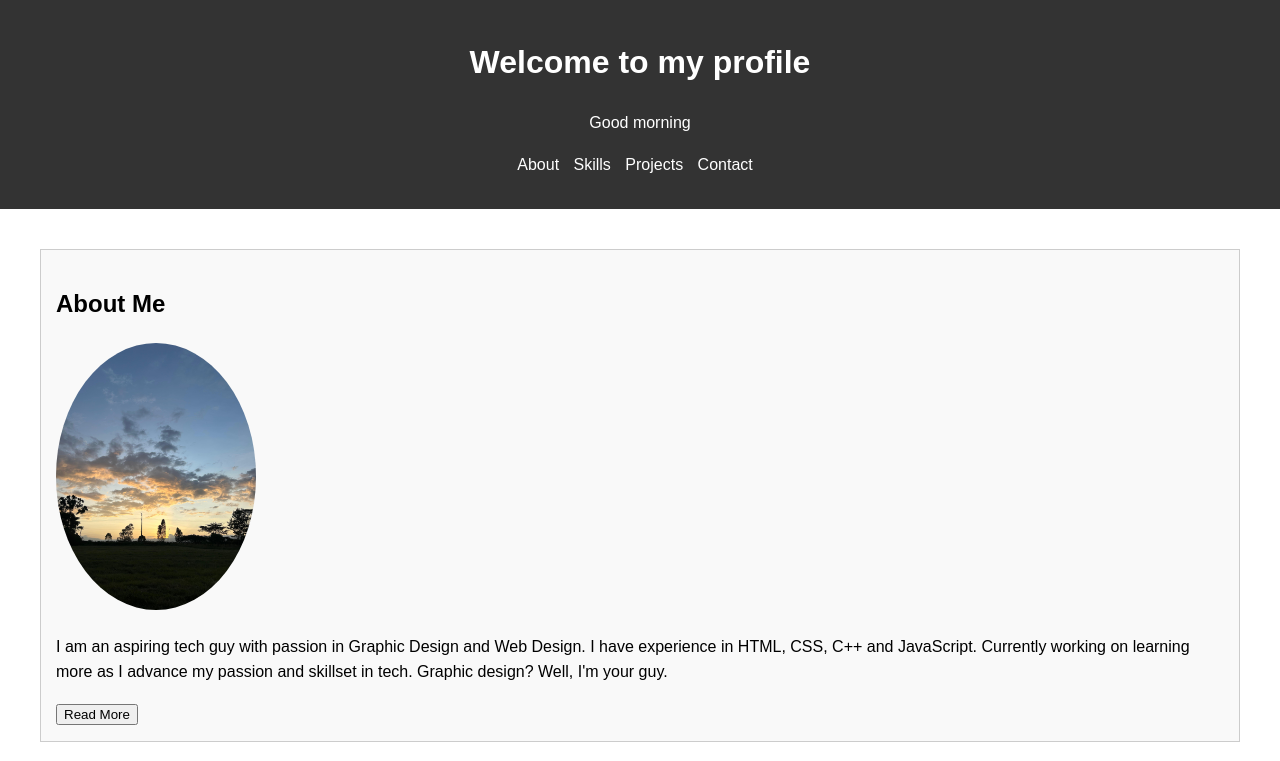
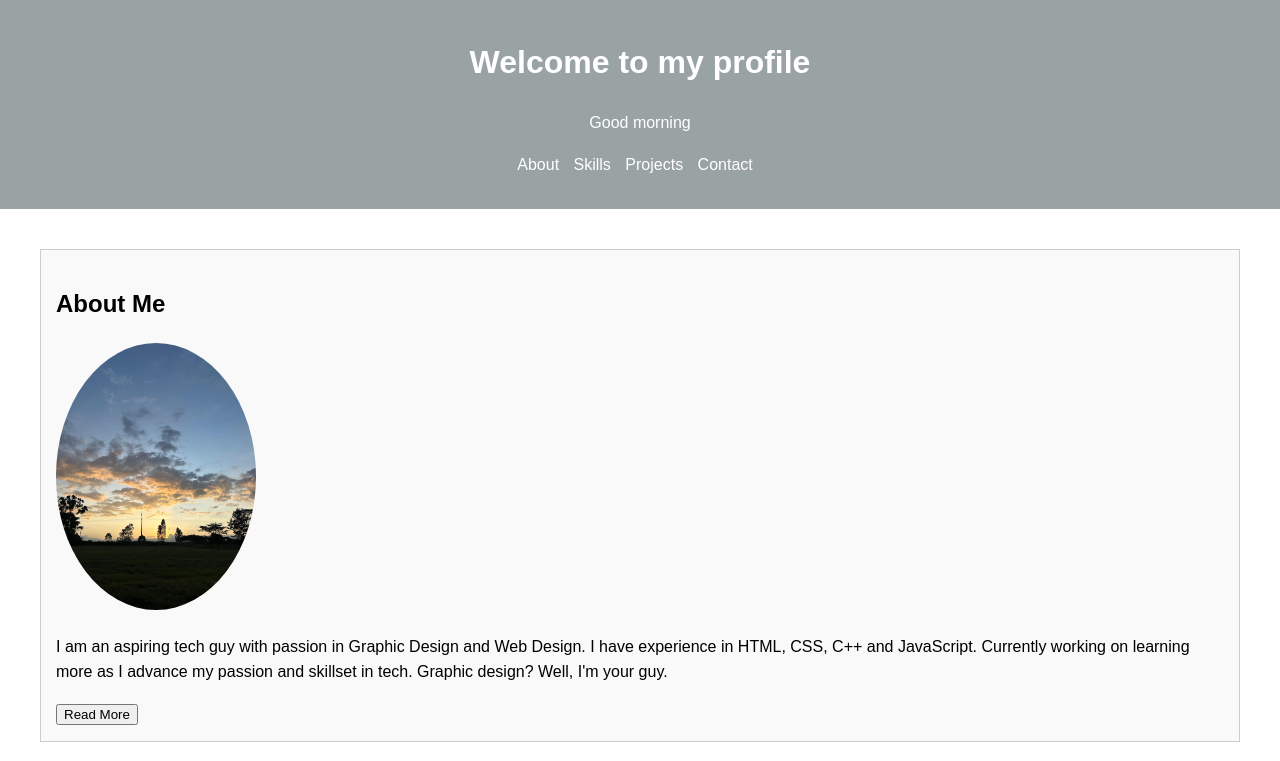
Before and after one commit to kangogoamon/my-project, a plain HTML site: page index.html in a window 1280 px wide. Shown: the top 761 px of the page. Drawn offline with Linux system fonts and the light colour scheme.

Commit message:
Update styles.css

```diff
--- a/styles.css
+++ b/styles.css
@@ -6,7 +6,7 @@ body {
 }
 
 header {
-    background-color: #333;
+    background-color: #99a3a4;
     color: #fff;
     text-align: center;
     padding: 1rem;
```
